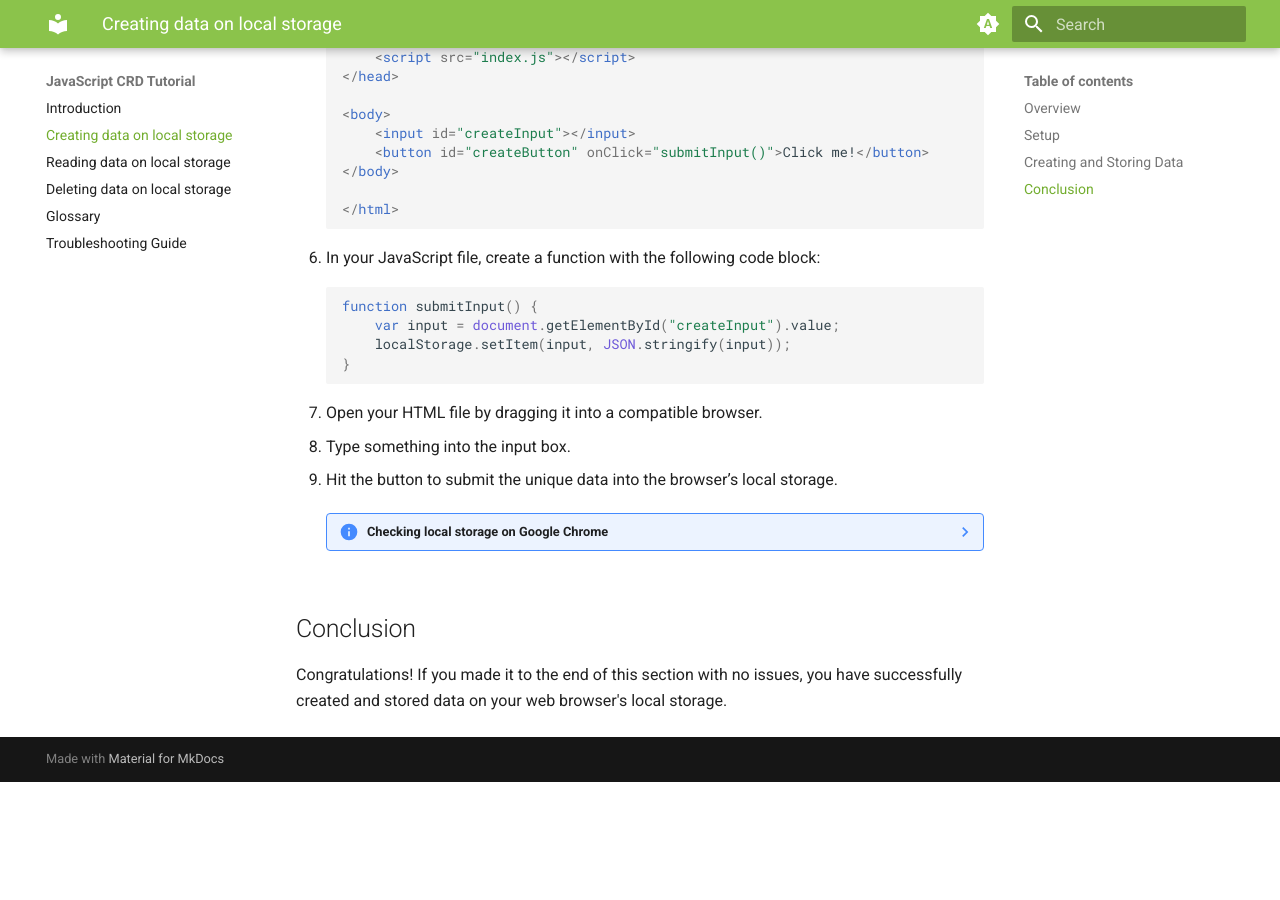
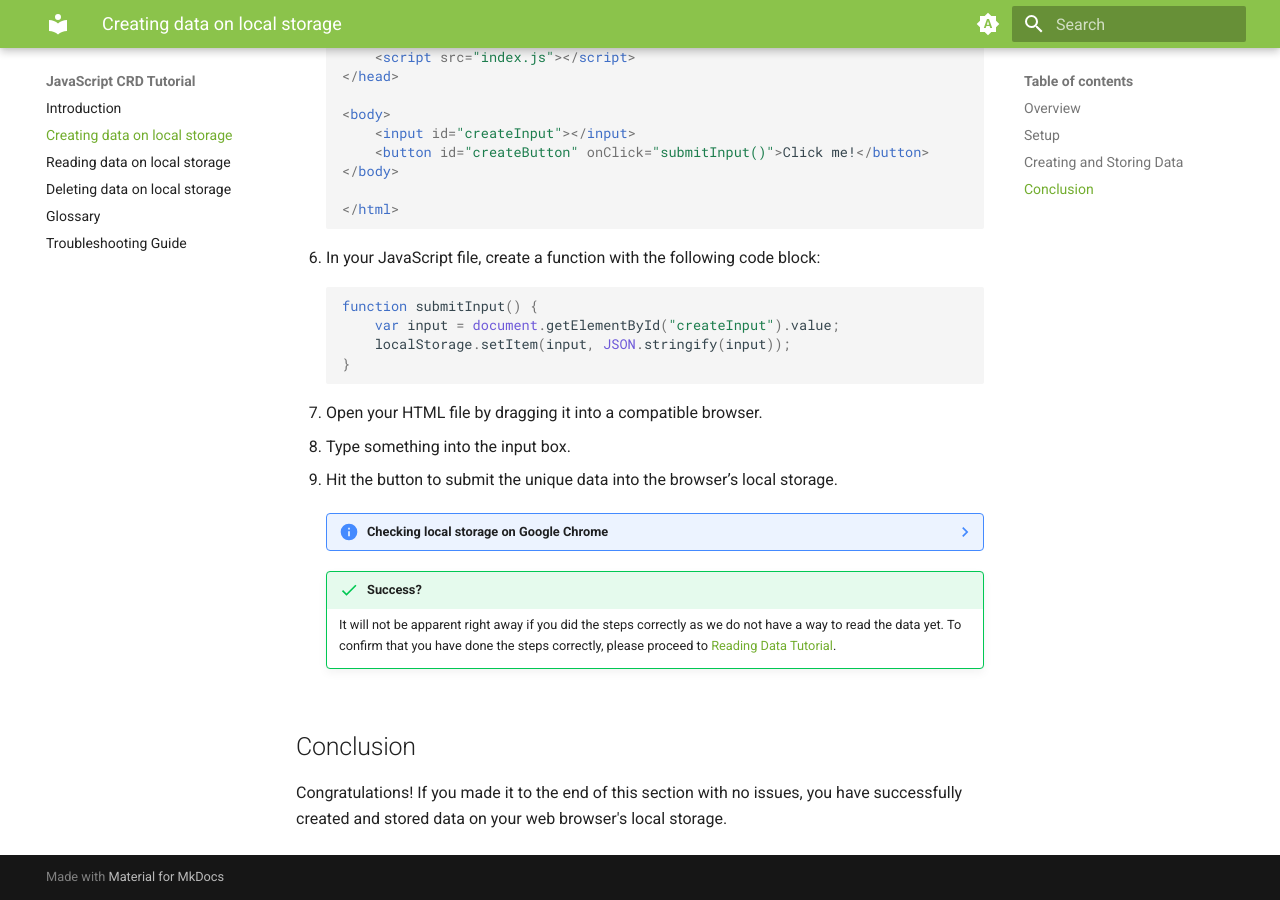
Before and after one commit to mnkhee/user-docs-project, an MkDocs documentation site: the page built from docs/creating.md, in a window 1280 px wide and 900 px high, scrolled down 3612 px. Built offline with MkDocs 1.6.1 and Material for MkDocs 9.7.7, drawn with Linux system fonts in a browser that asks for light colours; before the commit the page ends 4394 px from its top, so only the background shows below that.

Commit message:
Add success boxes

```diff
--- a/docs/creating.md
+++ b/docs/creating.md
@@ -106,6 +106,9 @@ This section will focus on creating and storing unique data -- the C of **C**RUD
         <br> ![inspect-three](inspect-3.png)
         <br> If you have data stored on your browser's local storage, then it should display on the right.
 
+    !!! success "Success?"
+        It will not be apparent right away if you did the steps correctly as we do not have a way to read the data yet. To confirm that you have done the steps correctly, please proceed to [Reading Data Tutorial](reading.md).
+
 ## Conclusion
 
 Congratulations! If you made it to the end of this section with no issues, you have successfully created and stored data on your web browser's local storage.
```
Also changed, not shown: docs/deleting.md (+3 -0 lines), docs/reading.md (+3 -0 lines).
